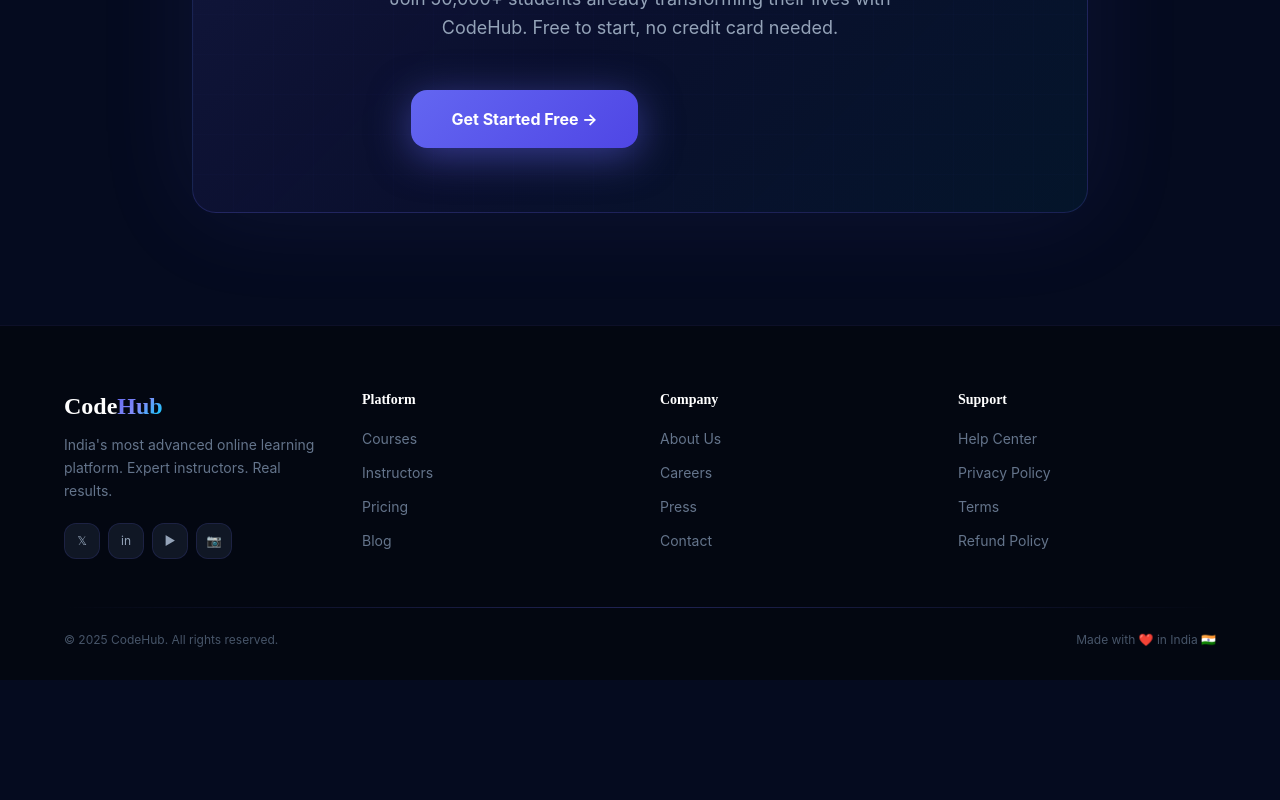
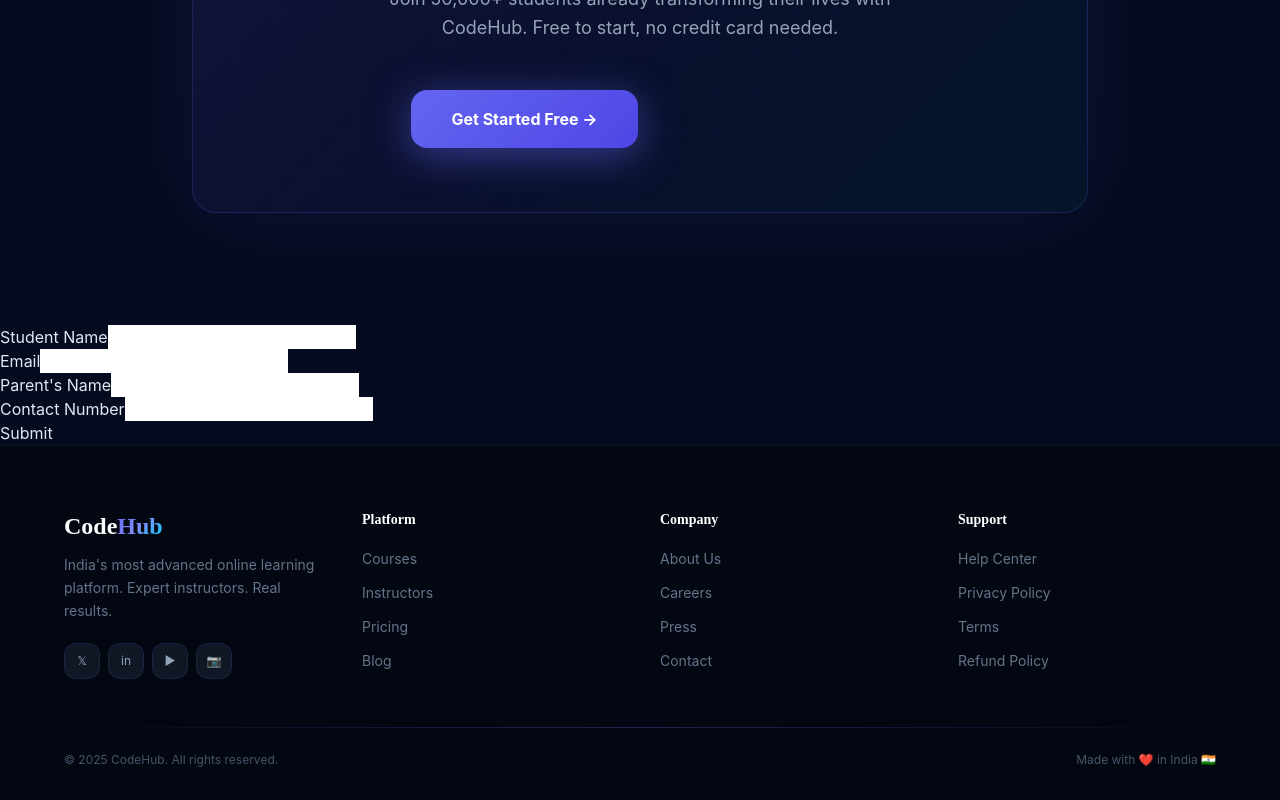
Before and after one commit to lokesh0004/UYGW_UPDATED-1, a Next.js app: page / in a window 1280 px wide. Shown: the part 5868-6668 px from the top of the page. Before the commit the page ends 6548 px from the top, so only its background shows below. Built offline with nearby package versions, Linux system fonts and the light colour scheme.

Commit message:
Add ContactForm component to Home page

```diff
--- a/app/page.tsx
+++ b/app/page.tsx
@@ -8,6 +8,7 @@ import Instructors from "@/components/Instructors";
 import Testimonials from "@/components/Testimonials";
 import CTA from "@/components/CTA";
 import Footer from "@/components/Footer";
+import ContactForm from "@/components/ContactForm";
 
 export default function Home() {
   return (
@@ -22,6 +23,7 @@ export default function Home() {
         <Instructors />
         <Testimonials />
         <CTA />
+        <ContactForm />
         <Footer />
       </main>
     </>
```
